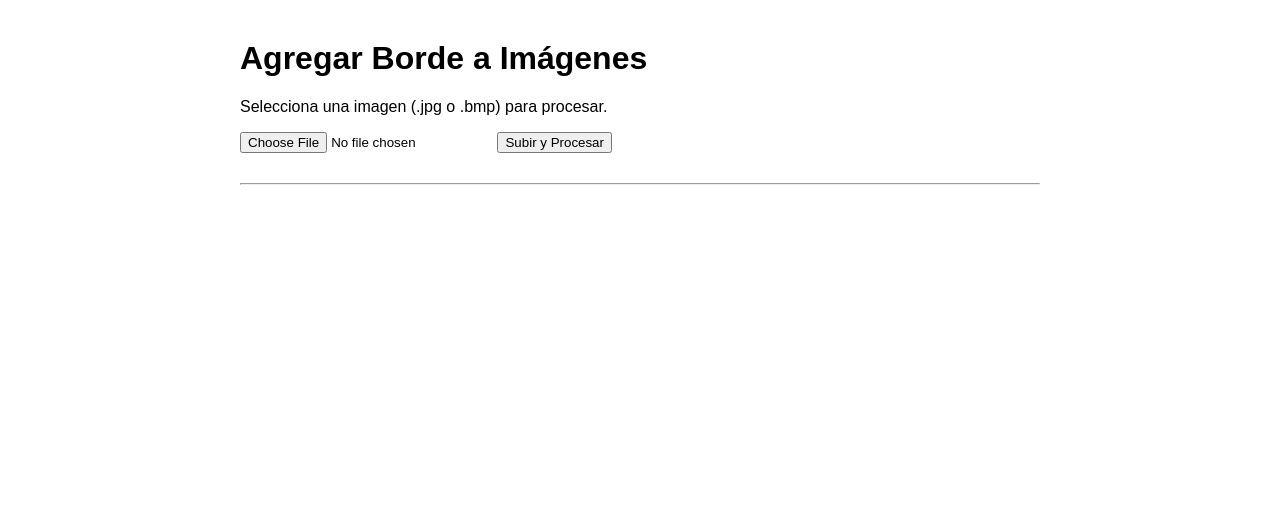
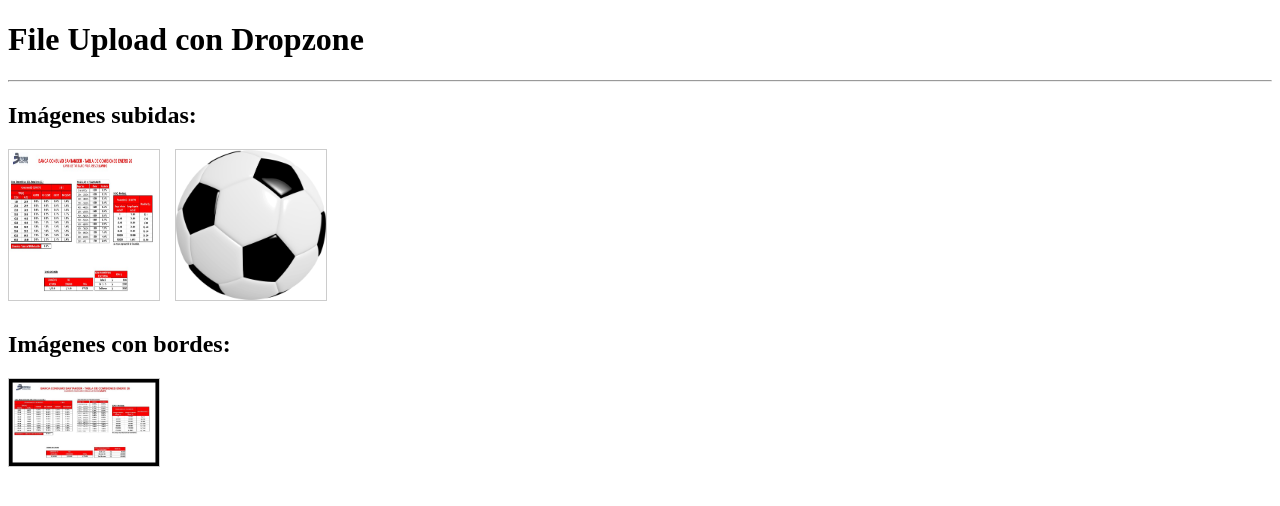
Before and after one commit to BryanLarico/Sistemas_Distribuidos-Tarea2, a Flask app: page / in a window 1280 px wide. Shown: the top 506 px of the page. Run offline with Flask 3, Linux system fonts and the light colour scheme; some libraries are stand-ins or nearby versions.

Commit message:
File changed

```diff
--- a/app.py
+++ b/app.py
@@ -1,5 +1,5 @@
 import os
-from flask import Flask, render_template, request, send_from_directory
+from flask import Flask, render_template, request, send_from_directory, jsonify
 from PIL import Image, ImageOps
 
 app = Flask(__name__)
@@ -11,48 +11,48 @@ if not os.path.exists(UPLOAD_FOLDER):
 
 app.config['UPLOAD_FOLDER'] = UPLOAD_FOLDER
 
-@app.route('/', methods=['GET', 'POST'])
+@app.route('/', methods=['GET'])
 def index():
-    original_img = None
-    bordered_img = None
+    # Leer todos los archivos actuales en la carpeta uploads
+    todos_los_archivos = os.listdir(app.config['UPLOAD_FOLDER'])
 
-    if request.method == 'POST':
-        try:
-            # Recibir el archivo desde el formulario HTML
-            file = request.files.get('file')
+    # Separar en dos listas: originales y con borde
+    bordered_files = [f for f in todos_los_archivos if f.startswith('borde_')]
+    original_files = [f for f in todos_los_archivos if not f.startswith('borde_')]
 
-            if file and file.filename != '':
-                filename = file.filename
-                filepath = os.path.join(app.config['UPLOAD_FOLDER'], filename)
+    return render_template('index.html', original_files=original_files, bordered_files=bordered_files)
 
-                # Guardar la imagen original en el servidor
-                file.save(filepath)
+@app.route('/upload_files', methods=['POST'])
+def upload_files():
+    # Esta ruta solo recibe los archivos de Dropzone
+    file = request.files.get('file')
 
-                # Log para la consola de Render
-                print(f"Imagen '{filename}' subida desde la web.", flush=True)
+    if file and file.filename != '':
+        filename = file.filename
+        filepath = os.path.join(app.config['UPLOAD_FOLDER'], filename)
 
-                # Procesar la imagen para agregar el borde negro
-                bordered_filename = "borde_" + filename
-                bordered_filepath = os.path.join(app.config['UPLOAD_FOLDER'], bordered_filename)
+        # Lógica para evitar duplicados
+        if not os.path.exists(filepath):
+            # Guardar la imagen original
+            file.save(filepath)
+            print(f"Imagen '{filename}' subida y guardada.", flush=True)
 
-                with Image.open(filepath) as img:
-                    # Agrega un borde negro de 20 píxeles
-                    img_con_borde = ImageOps.expand(img, border=20, fill='black')
-                    img_con_borde.save(bordered_filepath)
+            # Procesar la imagen para agregar el borde negro
+            bordered_filename = "borde_" + filename
+            bordered_filepath = os.path.join(app.config['UPLOAD_FOLDER'], bordered_filename)
 
-                # Log para la consola de Render
-                print(f"Borde agregado a '{filename}' correctamente.", flush=True)
+            with Image.open(filepath) as img:
+                img_con_borde = ImageOps.expand(img, border=20, fill='black')
+                img_con_borde.save(bordered_filepath)
 
-                original_img = filename
-                bordered_img = bordered_filename
+            print(f"Borde agregado a '{filename}' correctamente.", flush=True)
+        else:
+            print(f"La imagen '{filename}' ya existe. Omitiendo.", flush=True)
 
-        except Exception as e:
-            # Log en caso de error
-            print(f"Error procesando la imagen: {e}", flush=True)
+    # Dropzone espera una respuesta JSON para saber que terminó
+    return jsonify({'success': True})
 
-    return render_template('index.html', original_img=original_img, bordered_img=bordered_img)
-
-# Ruta para que el navegador pueda mostrar las imágenes de la carpeta 'uploads'
+# Ruta para que el navegador pueda mostrar las imágenes
 @app.route('/uploads/<filename>')
 def upload(filename):
     return send_from_directory(app.config['UPLOAD_FOLDER'], filename)
--- a/templates/index.html
+++ b/templates/index.html
@@ -1,44 +1,57 @@
 <!DOCTYPE html>
-<html lang="es">
+<html>
 <head>
-    <meta charset="UTF-8">
-    <title>Procesador de Imágenes</title>
+    <title>File Upload</title>
+    <link rel="stylesheet" href="https://cdnjs.cloudflare.com/ajax/libs/dropzone/5.7.1/min/dropzone.min.css">
     <style>
-        body { font-family: Arial, sans-serif; margin: 40px; }
-        .container { max-width: 800px; margin: auto; }
-        .images-grid { display: flex; gap: 20px; margin-top: 30px; justify-content: center; }
-        .image-box { text-align: center; border: 1px solid #ddd; padding: 15px; border-radius: 8px; background-color: #f9f9f9;}
-        /* La imagen original la mostramos con borde invisible o gris claro en CSS para contrastar que la otra trae borde real de Python */
-        img { max-width: 300px; height: auto; box-shadow: 2px 2px 10px rgba(0,0,0,0.1); }
+        .gallery {
+            display: flex;
+            flex-wrap: wrap;
+            gap: 15px;
+            margin-bottom: 30px;
+        }
+        .gallery img {
+            max-width: 150px;
+            height: auto;
+            border: 1px solid #ccc;
+        }
     </style>
 </head>
+
 <body>
 
-<div class="container">
-    <h1>Agregar Borde a Imágenes</h1>
-    <p>Selecciona una imagen (.jpg o .bmp) para procesar.</p>
+<h1>File Upload con Dropzone</h1>
 
-    <form action="/" method="POST" enctype="multipart/form-data">
-        <input type="file" name="file" accept=".jpg,.jpeg,.bmp" required>
-        <button type="submit">Subir y Procesar</button>
-    </form>
+<form action="{{ url_for('upload_files') }}" class="dropzone" id="my-dropzone"></form>
 
-    <hr style="margin-top: 30px;">
+<hr>
 
-    {% if original_img and bordered_img %}
-        <h2>Resultados:</h2>
-        <div class="images-grid">
-            <div class="image-box">
-                <h3>Sin bordes (Original)</h3>
-                <img src="{{ url_for('upload', filename=original_img) }}" alt="Original">
-            </div>
-            <div class="image-box">
-                <h3>Con bordes (Procesada)</h3>
-                <img src="{{ url_for('upload', filename=bordered_img) }}" alt="Con Borde">
-            </div>
-        </div>
-    {% endif %}
+<h2>Imágenes subidas:</h2>
+<div class="gallery">
+    {% for file in original_files %}
+        <img src="{{ url_for('upload', filename=file) }}" alt="Original">
+    {% endfor %}
 </div>
+
+<h2>Imágenes con bordes:</h2>
+<div class="gallery">
+    {% for file in bordered_files %}
+        <img src="{{ url_for('upload', filename=file) }}" alt="Con Borde">
+    {% endfor %}
+</div>
+
+<script src="https://cdnjs.cloudflare.com/ajax/libs/dropzone/5.7.1/min/dropzone.min.js"></script>
+<script>
+    // Configuración para que la página se actualice al terminar de subir
+    Dropzone.options.myDropzone = {
+        init: function() {
+            this.on("queuecomplete", function() {
+                // Cuando todos los archivos se suban, recargar la página para ver las listas actualizadas
+                location.reload();
+            });
+        }
+    };
+</script>
 
 </body>
 </html>
```
